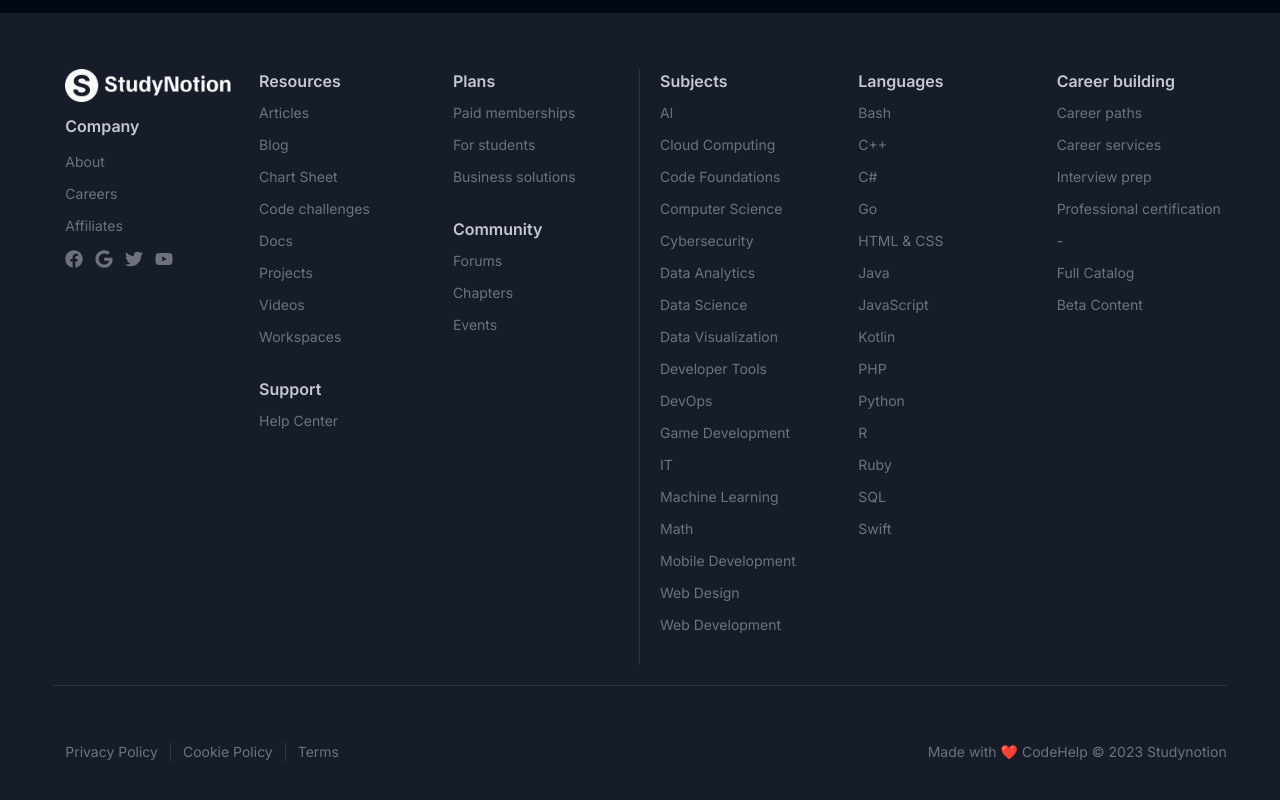
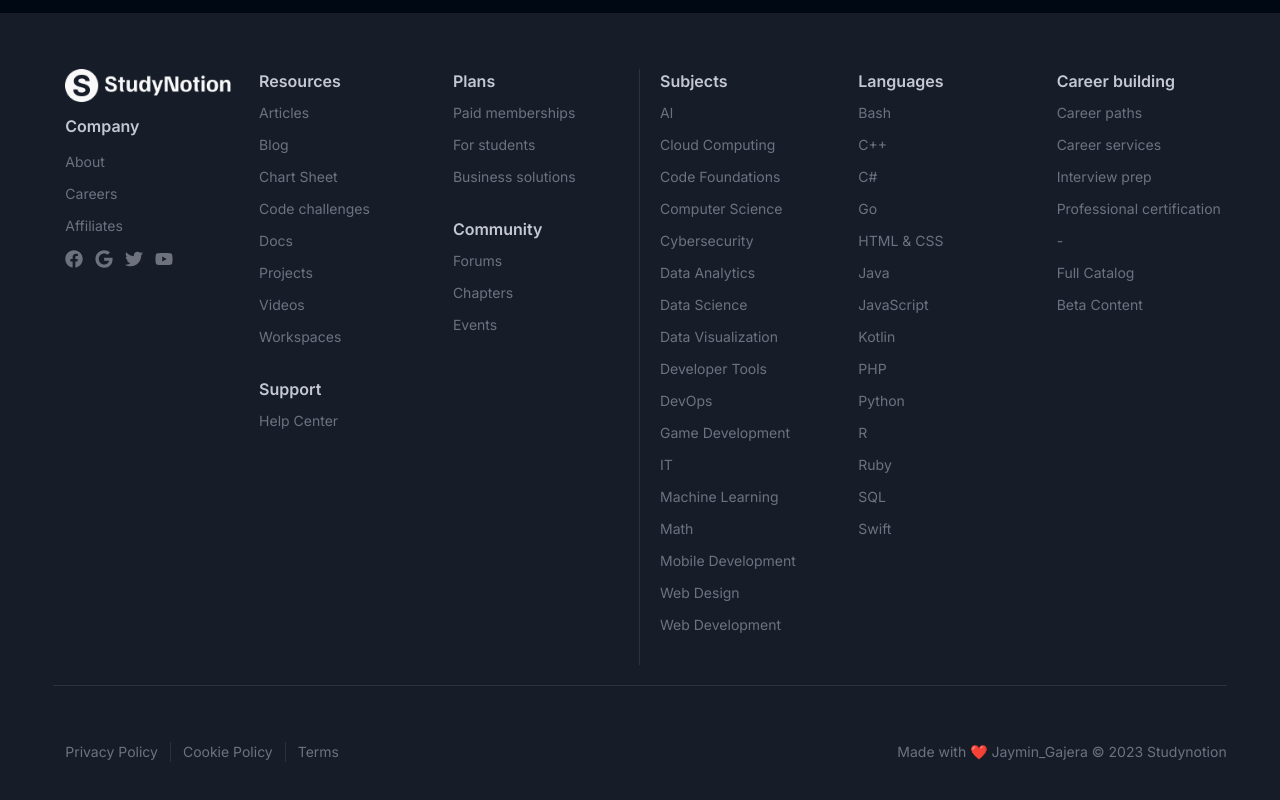
Before and after one commit to JayminGajera/studyNotion-final, a React (Create React App) app: page / in a window 1280 px wide. Shown: the part 5112-5912 px from the top of the page. Built offline with nearby package versions, Linux system fonts and the light colour scheme; no server answers; a web font is replaced by a local one.

Commit message:
footer details change

```diff
--- a/src/components/Common/Footer.jsx
+++ b/src/components/Common/Footer.jsx
@@ -172,7 +172,7 @@
             })}
           </div>
 
-          <div className="text-center">Made with ❤️ CodeHelp © 2023 Studynotion</div>
+          <div className="text-center">Made with ❤️ Jaymin_Gajera © 2023 Studynotion</div>
         </div>
       </div>
     </div>
--- a/src/services/formatDate.js
+++ b/src/services/formatDate.js
@@ -1,4 +1,5 @@
 export const formatDate = (dateString) => {
+
   const options = { year: "numeric", month: "long", day: "numeric" }
   const date = new Date(dateString)
   const formattedDate = date.toLocaleDateString("en-US", options)
```
